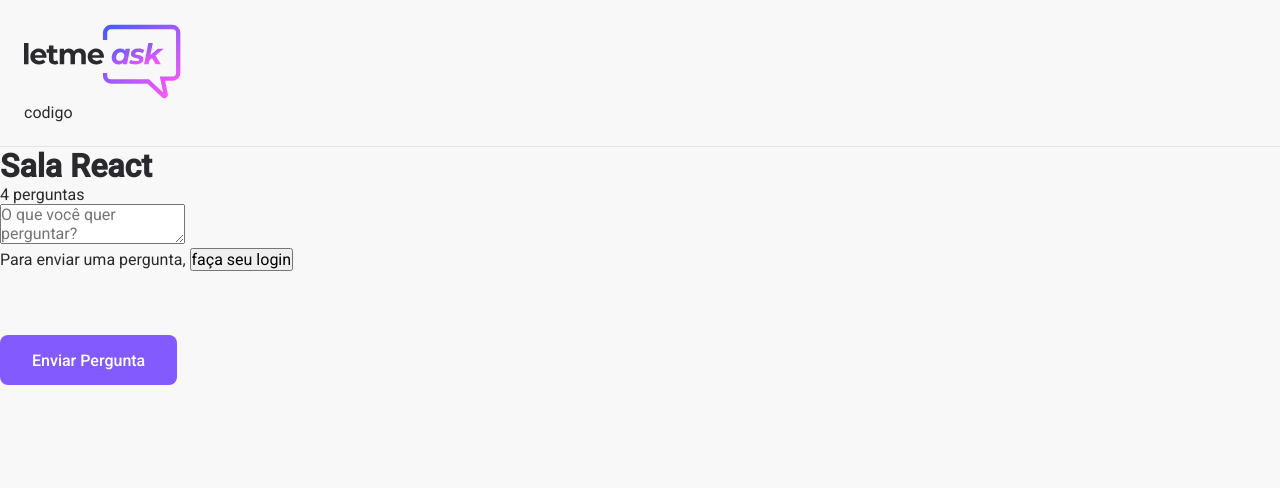
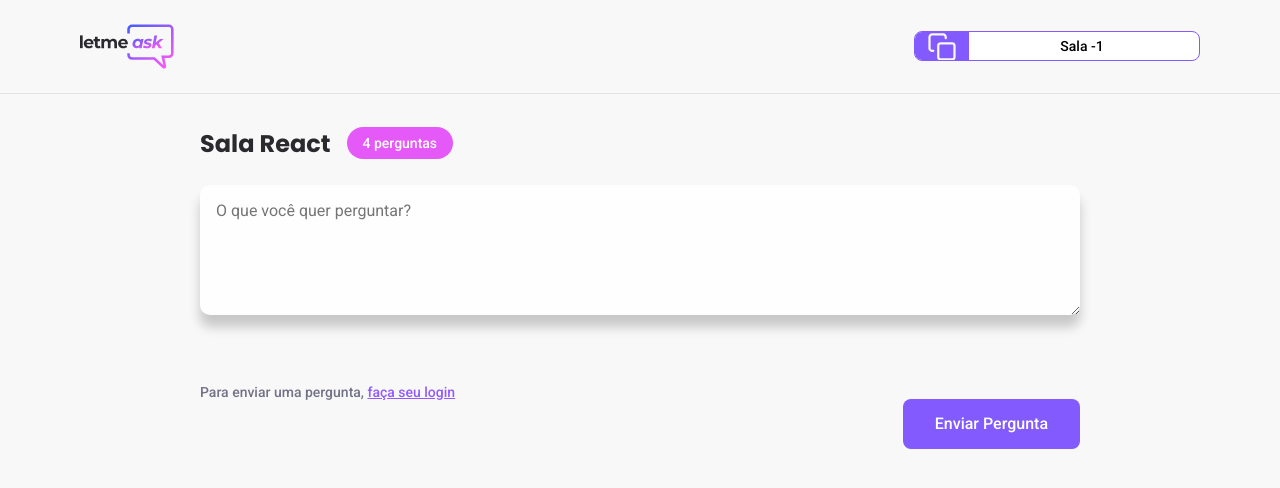
Before and after one commit to andreps-21/Rocketseat-NLW-Together, a React (Create React App) app: page /rooms/1 in a window 1280 px wide. Shown: the top 488 px of the page. Built offline with nearby package versions, Linux system fonts and the light colour scheme; no server answers.

Commit message:
Letmask - Telas

```diff
--- /dev/null
+++ b/src/components/RoomCode.tsx
@@ -0,0 +1,22 @@
+import copyImg from '../assets/images/copy.svg';
+
+import '../styles/room-code.scss';
+
+type RoomCodeProps = {
+    code: string;
+}
+
+export function RoomCode(props: RoomCodeProps) {
+    function copyRoomCodeToClickboard() {
+        navigator.clipboard.writeText(props.code)
+    }
+
+    return (
+        <button className="room-code" onClick={copyRoomCodeToClickboard}>
+            <div>
+                <img src={copyImg} alt="Copy room code" />
+            </div>
+            <span>Sala -{props.code}</span>
+        </button>
+    )
+}
--- a/src/pages/Room.tsx
+++ b/src/pages/Room.tsx
@@ -1,18 +1,28 @@
+import { useParams } from 'react-router-dom'
+
 import logoImg from '../assets/images/logo.svg';
 import { Button } from '../components/Button';
+import { RoomCode } from '../components/RoomCode';
 
 import '../styles/room.scss'
+
+type RoomParams = {
+    id: string;
+}
+
 export function Room() {
+    const params = useParams<RoomParams>();
+
     return (
         <div id="page-room">
             <header>
                 <div className="content">
                     <img src={logoImg} alt="Letmeask" />
-                    <div>codigo</div>
+                    <RoomCode code={params.id} />
                 </div>
             </header>
 
-            <main className="content">
+            <main>
                 <div className="room-title">
                     <h1>Sala React</h1>
                     <span>4 perguntas</span>
@@ -21,6 +31,7 @@
                 <form>
                     <textarea placeholder="O que você quer perguntar?"
                     />
+
                     <div className="form-footer">
                         <span>Para enviar uma pergunta, <button>faça seu login</button></span>
                         <Button type="submit">Enviar Pergunta</Button>
--- /dev/null
+++ b/src/styles/room-code.scss
@@ -0,0 +1,34 @@
+.room-code{
+    height: 30px;
+    border-radius: 8px;
+    overflow: hidden;
+
+    background: #fff;
+    border: 1px solid #835afd;
+    cursor: pointer;
+
+    display: flex;
+
+    div{
+        background: #835afd;
+        padding: 0 12px;
+        display: flex;
+        justify-content: center;
+        align-items: center;
+
+        >img {
+            height: 30px;
+        }
+    }
+
+    span{
+        display:block;
+        align-self: center;
+        flex: 1;
+        padding: 0 16px 0 12px;
+        width: 230px;
+        font-size: 14px;
+        font-weight: 500;
+
+    }
+}
--- a/src/styles/room.scss
+++ b/src/styles/room.scss
@@ -1,6 +1,88 @@
 #page-room{
-    header{
+    header {
         padding: 24px;
-        border-bottom: 1px solid #e2e2e2e2;
+        border-bottom: 1px solid #e2e2e2;
+
+        .content{
+            max-width: 1120px;
+            margin: 0 auto;
+            display: flex;
+            justify-content: space-between;
+            align-items: center;
+
+            >img {
+                max-height: 45px;
+            }
+        }
+
     }
+
+    main{
+        max-width: 880px;
+        margin: 0 auto;
+
+        .room-title{
+            margin: 32px 0 24px;
+            display: flex;
+            align-items: center;
+
+            h1{
+                font-family: 'Poppins', sans-serif;
+                font-size: 24px;
+                color: #29292e;
+            }
+
+            span{
+                margin-left: 16px;
+                background: #e559f9;
+                border-radius: 9999px;
+                padding: 8px 16px;
+                color: #fff;
+                font-weight: 500;
+                font-size: 14px;
+
+            }
+        }
+
+        form{
+            textarea{
+                width: 100%;
+                border: 0px;
+                padding: 16px;
+                border-radius: 10px;
+                background: #fefefe;
+                box-shadow: 0 12px 12px rgba(0, 0, 0, 0.20);
+                resize: vertical;
+                min-height: 130px;
+            }
+
+            .form-footer{
+                display: flex;
+                justify-content: space-between;
+                align-items: center;
+                margin-top: 16px;
+
+                span{
+
+                    font-size: 14px;
+                    color: #737388;
+                    font-weight: 500;
+
+                    button{
+                        background: transparent;
+                        border: 0px;
+                        color: #935afd;
+                        text-decoration: underline;
+                        font-size: 14px;
+                        font-weight: 500;
+                        cursor: pointer;
+
+                    }
+
+                }
+            }
+        }
+
+    }
+
 }
```
